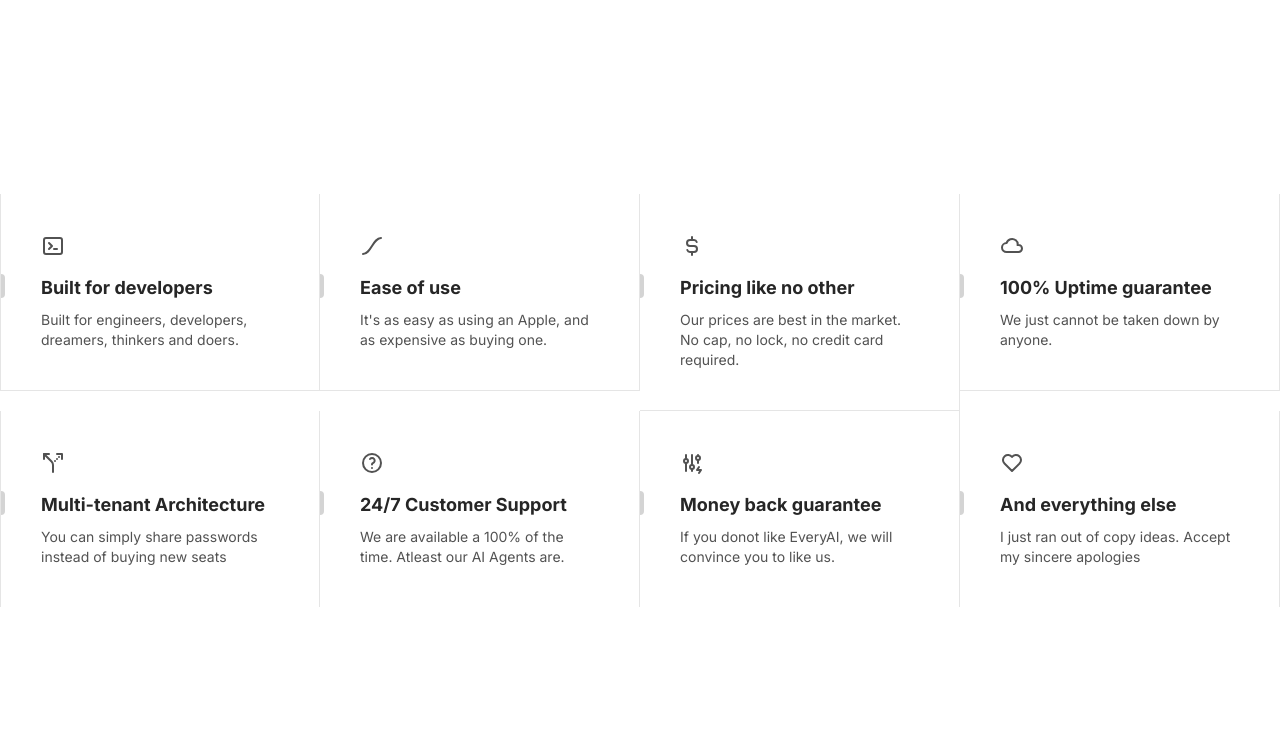
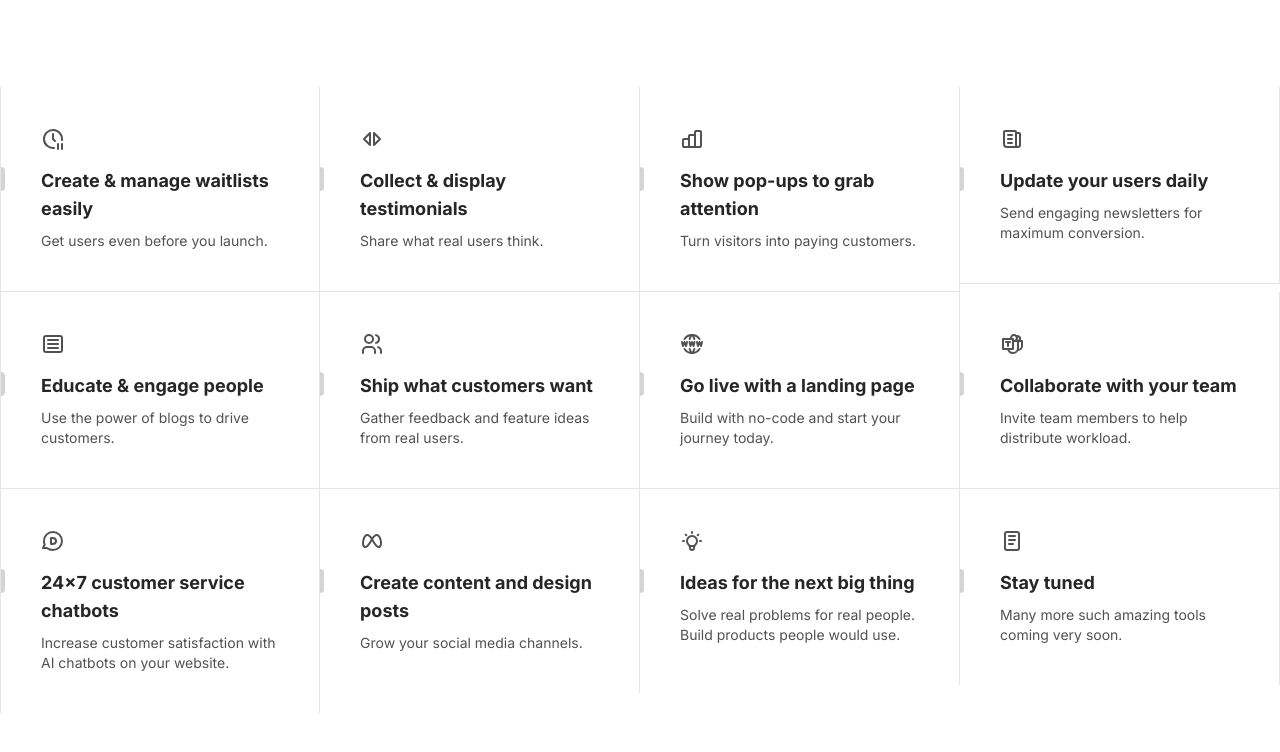
Before and after one commit to arkodeep3404/orom, a Next.js app: page /dashboard in a window 1280 px wide. Shown: the top 752 px of the page. Built offline with nearby package versions, Linux system fonts and the light colour scheme.

Commit message:
dashboard content updated

```diff
--- a/app/dashboard/email/edit/page.tsx
+++ /dev/null
@@ -1,3 +0,0 @@
-export default function EmailEditor() {
-  return <div className="flex h-screen items-center">Email Editor</div>;
-}
--- a/app/dashboard/email/page.tsx
+++ /dev/null
@@ -1,3 +0,0 @@
-export default function EmailDashboard() {
-  return <div className="flex h-screen items-center">Email Dashboard</div>;
-}
--- a/app/dashboard/page.tsx
+++ b/app/dashboard/page.tsx
@@ -2,7 +2,7 @@ import DashboardServices from "@/components/dashboard/dashboardServices";
 
 export default function Dashboard() {
   return (
-    <div className="flex h-screen items-center">
+    <div className="flex h-screen lg:items-center">
       <DashboardServices />
     </div>
   );
--- /dev/null
+++ b/app/dashboard/testimonials/edit/[testimonialId]/page.tsx
@@ -0,0 +1,3 @@
+export default function EmailEditor() {
+  return <div className="flex h-screen items-center">Testimonial Editor</div>;
+}
--- /dev/null
+++ b/app/dashboard/testimonials/page.tsx
@@ -0,0 +1,3 @@
+export default function EmailDashboard() {
+  return <div className="flex h-screen items-center">Testimonial Dashboard</div>;
+}
--- /dev/null
+++ b/app/dashboard/waitlists/edit/[waitlistId]/page.tsx
@@ -0,0 +1,3 @@
+export default function EmailEditor() {
+  return <div className="flex h-screen items-center">Waitlist Editor</div>;
+}
--- /dev/null
+++ b/app/dashboard/waitlists/page.tsx
@@ -0,0 +1,3 @@
+export default function EmailDashboard() {
+  return <div className="flex h-screen items-center">Waitlist Dashboard</div>;
+}
--- a/components/dashboard/dashboardServices.tsx
+++ b/components/dashboard/dashboardServices.tsx
@@ -1,74 +1,100 @@
 import { cn } from "@/lib/utils";
 import {
-  IconAdjustmentsBolt,
-  IconCloud,
-  IconCurrencyDollar,
-  IconEaseInOut,
-  IconHeart,
-  IconHelp,
-  IconRouteAltLeft,
-  IconTerminal2,
+  IconUsers,
+  IconArticle,
+  IconNews,
+  IconCaretLeftRight,
+  IconBrandDisqus,
+  IconWorldWww,
+  IconChartBarPopular,
+  IconClockPause,
+  IconBrandTeams,
+  IconBrandMeta,
+  IconBulb,
+  IconNotes,
 } from "@tabler/icons-react";
 import Link from "next/link";
 
 export default function DashboardServices() {
   const features = [
     {
-      title: "Built for developers",
-      description:
-        "Built for engineers, developers, dreamers, thinkers and doers.",
-      icon: <IconTerminal2 />,
-      link: "https://www.youtube.com/",
+      title: "Create & manage waitlists easily",
+      description: "Get users even before you launch.",
+      icon: <IconClockPause />,
+      link: "/dashboard/waitlists",
     },
     {
-      title: "Ease of use",
-      description:
-        "It's as easy as using an Apple, and as expensive as buying one.",
-      icon: <IconEaseInOut />,
-      link: "https://www.youtube.com/",
+      title: "Collect & display testimonials",
+      description: "Share what real users think.",
+      icon: <IconCaretLeftRight />,
+      link: "/dashboard/testimonials",
     },
     {
-      title: "Pricing like no other",
-      description:
-        "Our prices are best in the market. No cap, no lock, no credit card required.",
-      icon: <IconCurrencyDollar />,
-      link: "https://www.youtube.com/",
+      title: "Show pop-ups to grab attention",
+      description: "Turn visitors into paying customers.",
+      icon: <IconChartBarPopular />,
+      link: "/dashboard/popups",
     },
     {
-      title: "100% Uptime guarantee",
-      description: "We just cannot be taken down by anyone.",
-      icon: <IconCloud />,
-      link: "https://www.youtube.com/",
+      title: "Update your users daily",
+      description: "Send engaging newsletters for maximum conversion.",
+      icon: <IconNews />,
+      link: "",
     },
     {
-      title: "Multi-tenant Architecture",
-      description: "You can simply share passwords instead of buying new seats",
-      icon: <IconRouteAltLeft />,
-      link: "https://www.youtube.com/",
+      title: "Educate & engage people",
+      description: "Use the power of blogs to drive customers.",
+      icon: <IconArticle />,
+      link: "",
     },
     {
-      title: "24/7 Customer Support",
-      description:
-        "We are available a 100% of the time. Atleast our AI Agents are.",
-      icon: <IconHelp />,
-      link: "https://www.youtube.com/",
+      title: "Ship what customers want",
+      description: "Gather feedback and feature ideas from real users.",
+      icon: <IconUsers />,
+      link: "",
     },
     {
-      title: "Money back guarantee",
-      description:
-        "If you donot like EveryAI, we will convince you to like us.",
-      icon: <IconAdjustmentsBolt />,
-      link: "https://www.youtube.com/",
+      title: "Go live with a landing page",
+      description: "Build with no-code and start your journey today.",
+      icon: <IconWorldWww />,
+      link: "",
+    },
+
+    {
+      title: "Collaborate with your team",
+      description: "Invite team members to help distribute workload.",
+      icon: <IconBrandTeams />,
+      link: "",
     },
     {
-      title: "And everything else",
-      description: "I just ran out of copy ideas. Accept my sincere apologies",
-      icon: <IconHeart />,
-      link: "https://www.youtube.com/",
+      title: "24x7 customer service chatbots",
+      description:
+        "Increase customer satisfaction with AI chatbots on your website.",
+      icon: <IconBrandDisqus />,
+      link: "",
+    },
+    {
+      title: "Create content and design posts",
+      description: "Grow your social media channels.",
+      icon: <IconBrandMeta />,
+      link: "",
+    },
+    {
+      title: "Ideas for the next big thing",
+      description:
+        "Solve real problems for real people. Build products people would use.",
+      icon: <IconBulb />,
+      link: "",
+    },
+    {
+      title: " Stay tuned",
+      description: "Many more such amazing tools coming very soon.",
+      icon: <IconNotes />,
+      link: "",
     },
   ];
   return (
-    <div className="grid grid-cols-1 md:grid-cols-2 lg:grid-cols-4  relative z-10 py-10 max-w-7xl mx-auto">
+    <div className="grid grid-cols-1 md:grid-cols-2 lg:grid-cols-4 relative z-10 py-10 max-w-7xl mx-auto">
       {features.map((feature, index) => (
         <Feature key={feature.title} {...feature} index={index} />
       ))}
@@ -93,15 +119,16 @@ const Feature = ({
     <Link href={link}>
       <div
         className={cn(
-          "flex flex-col lg:border-r  py-10 relative group/feature dark:border-neutral-800",
-          (index === 0 || index === 4) && "lg:border-l dark:border-neutral-800",
-          index < 4 && "lg:border-b dark:border-neutral-800"
+          "flex flex-col lg:border-r py-10 relative group/feature dark:border-neutral-800",
+          (index === 0 || index === 4 || index === 8) &&
+            "lg:border-l dark:border-neutral-800",
+          index < 8 && "lg:border-b dark:border-neutral-800"
         )}
       >
-        {index < 4 && (
+        {index < 8 && (
           <div className="opacity-0 group-hover/feature:opacity-100 transition duration-200 absolute inset-0 h-full w-full bg-gradient-to-t from-neutral-100 dark:from-neutral-800 to-transparent pointer-events-none" />
         )}
-        {index >= 4 && (
+        {index >= 8 && (
           <div className="opacity-0 group-hover/feature:opacity-100 transition duration-200 absolute inset-0 h-full w-full bg-gradient-to-b from-neutral-100 dark:from-neutral-800 to-transparent pointer-events-none" />
         )}
         <div className="mb-4 relative z-10 px-10 text-neutral-600 dark:text-neutral-400">
--- a/package.json
+++ b/package.json
@@ -41,7 +41,6 @@
     "sonner": "^1.5.0",
     "tailwind-merge": "^2.4.0",
     "tailwindcss-animate": "^1.0.7",
-    "uuid": "^10.0.0",
     "zod": "^3.23.8"
   },
   "devDependencies": {
@@ -52,7 +51,6 @@
     "@types/nodemailer": "^6.4.15",
     "@types/react": "^18",
     "@types/react-dom": "^18",
-    "@types/uuid": "^10.0.0",
     "babel-loader": "^9.1.3",
     "eslint": "^8",
     "eslint-config-next": "14.2.4",
```
Also changed, not shown: 1 other file (tests, documents, lock files or other folders).
